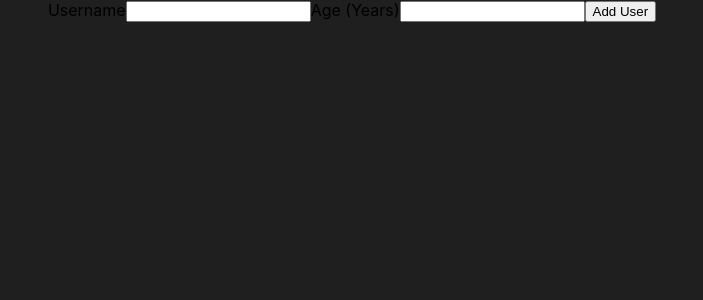
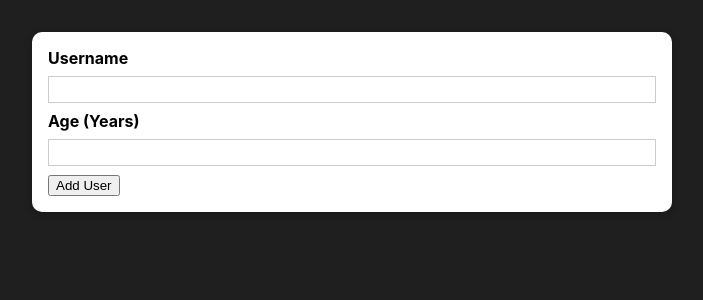
Before and after one commit to tabarino/react-complete-practice, a React (Create React App) app: page / in a window 1280 px wide. Shown: the top 300 px of the page, without its empty margins (288-991 px from the left). Built offline with nearby package versions, Linux system fonts and the light colour scheme.

Commit message:
Add a reusable Card Component

```diff
--- a/src/App.css
+++ b/src/App.css
@@ -1,3 +1,3 @@
 .App {
-  text-align: center;
+  text-align: left;
 }
--- /dev/null
+++ b/src/components/UserInterface/Card/Card.js
@@ -0,0 +1,12 @@
+import React from 'react';
+import styles from './Card.module.css';
+
+const Card = (props) => {
+  return (
+    <div className={`${styles.card} ${props.className}`}>
+      {props.children}
+    </div>
+  );
+}
+
+export default Card;
--- /dev/null
+++ b/src/components/UserInterface/Card/Card.module.css
@@ -0,0 +1,5 @@
+.card {
+  background: white;
+  box-shadow: 0 2px 8px rgba(0, 0, 0, 0.26);
+  border-radius: 10px;
+}
--- a/src/components/Users/AddUser/AddUser.js
+++ b/src/components/Users/AddUser/AddUser.js
@@ -1,4 +1,6 @@
 import React from 'react';
+import Card from '../../UserInterface/Card/Card';
+import styles from './AddUser.module.css';
 
 const AddUser = (props) => {
   const addUserHandler = (event) => {
@@ -6,13 +8,15 @@
   };
 
   return (
-    <form onSubmit={addUserHandler}>
+    <Card className={styles.input}>
+      <form onSubmit={addUserHandler}>
         <label htmlFor="username">Username</label>
         <input type="text" id="username" />
         <label htmlFor="age">Age (Years)</label>
         <input type="number" id="age" />
         <button type="submit">Add User</button>
-    </form>
+      </form>
+    </Card>
   );
 }
 
--- /dev/null
+++ b/src/components/Users/AddUser/AddUser.module.css
@@ -0,0 +1,26 @@
+.input {
+  margin: 2rem auto;
+  padding: 1rem;
+  width: 90%;
+  max-width: 40rem;
+}
+
+.input label {
+  display: block;
+  font-weight: bold;
+  margin-bottom: 0.5rem;
+}
+
+.input input {
+  font: inherit;
+  display: block;
+  width: 100%;
+  border: 1px solid #ccc;
+  padding: 0.15rem;
+  margin-bottom: 0.5rem;
+}
+
+.input input:focus {
+  outline: none;
+  border-color: #4f005f;
+}
```
